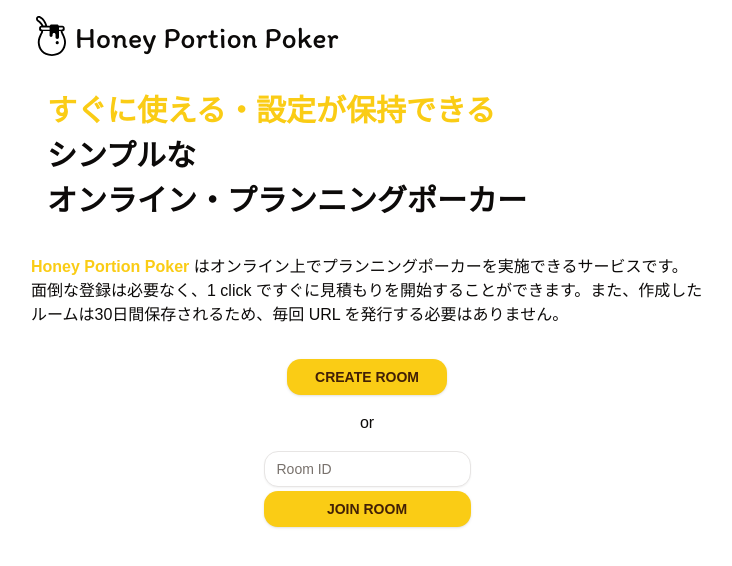
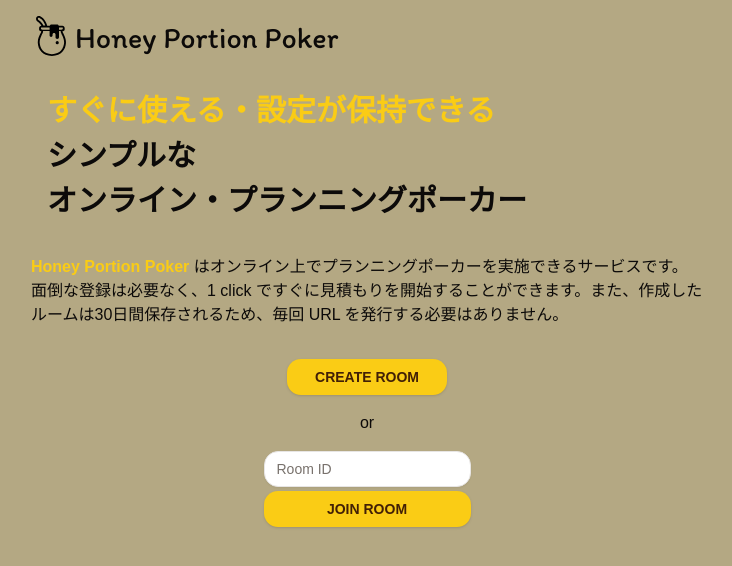
Before and after one commit to harusame0616/honey-portion-porker, a Next.js app in the folder web/: page / in a window 1280 px wide. Shown: the top 566 px of the page, without its empty margins (273-1005 px from the left). Built offline with nearby package versions, Linux system fonts and the light colour scheme.

Commit message:
背景色変更

```diff
--- a/web/src/app/globals.css
+++ b/web/src/app/globals.css
@@ -9,7 +9,7 @@
 
 @layer base {
   :root {
-    --background: 0 0% 100%;
+    --background: 45 25% 61%;
     --foreground: 20 14.3% 4.1%;
     --card: 0 0% 100%;
     --card-foreground: 20 14.3% 4.1%;
```
